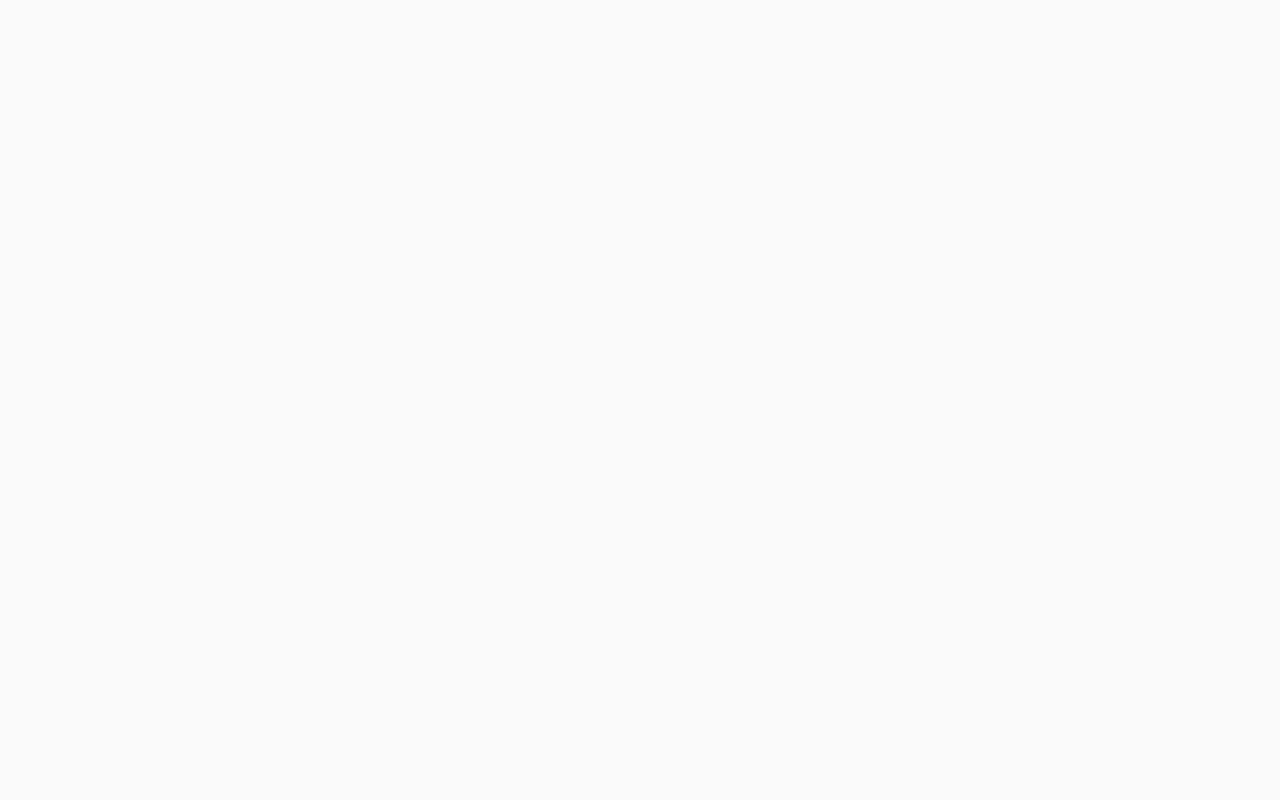
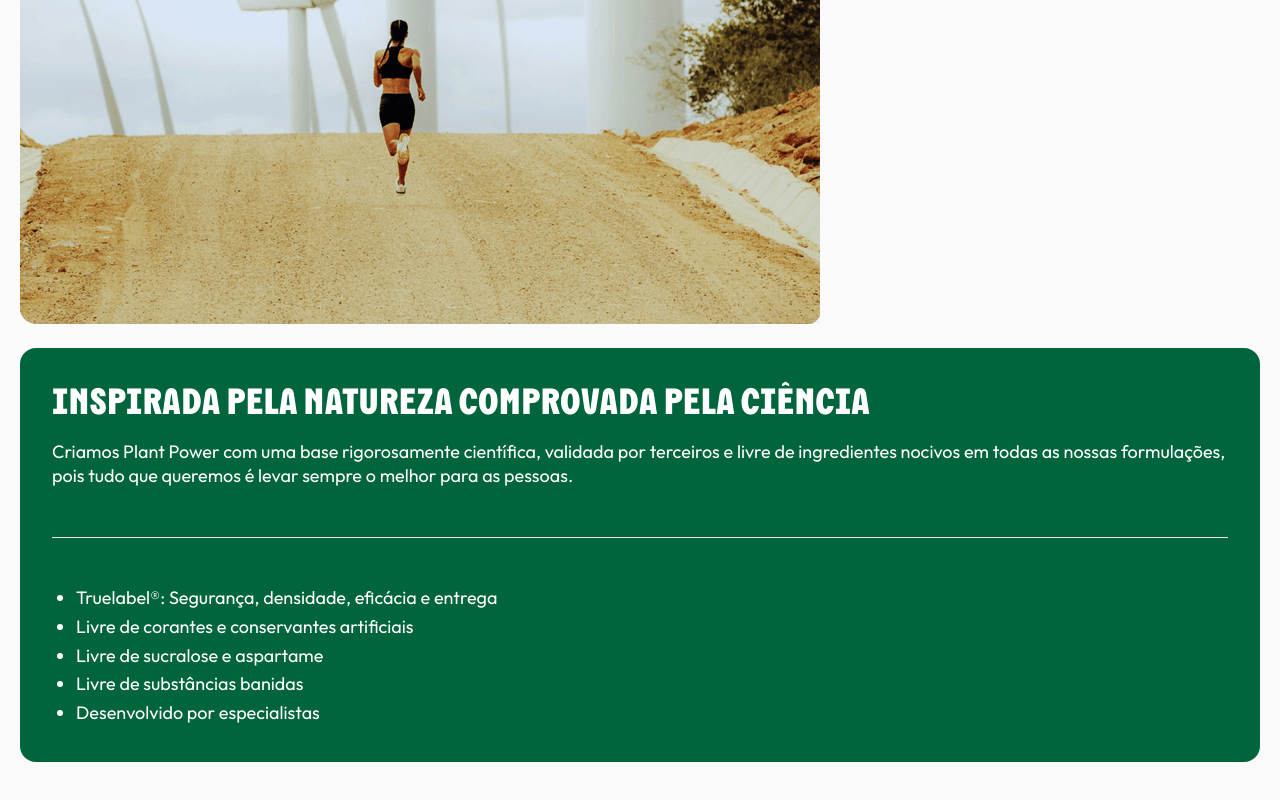
Before and after one commit to daniArbesu/plant-power-ecommerce-sanity, a Next.js app: page / in a window 1280 px wide. Shown: the part 1770-2570 px from the top of the page. Before the commit the page ends 1230 px from the top, so only its background shows below. Built offline with nearby package versions, Linux system fonts and the light colour scheme.

Commit message:
feat: add about section

```diff
--- a/src/app/globals.css
+++ b/src/app/globals.css
@@ -14,7 +14,16 @@ body {
 }
 
 @layer utilities {
-  .text-balance {
-    text-wrap: balance;
+  h1,
+  h2,
+  h3,
+  h4,
+  h5,
+  h6 {
+    @apply font-display font-bold uppercase leading-none;
+  }
+
+  h2 {
+    @apply text-4xl;
   }
 }
--- a/src/app/page.tsx
+++ b/src/app/page.tsx
@@ -1,9 +1,11 @@
-import Hero from '@/components/Hero';
+import About from '@/components/sections/About';
+import Hero from '@/components/sections/Hero';
 
 export default function Home() {
   return (
     <main>
       <Hero />
+      <About />
     </main>
   );
 }
--- /dev/null
+++ b/src/components/sections/About.tsx
@@ -0,0 +1,32 @@
+import Image from 'next/image';
+import aboutImage from './images/about-image.png';
+
+const About = () => {
+  return (
+    <section className="flex w-full max-w-[120rem] flex-col gap-6 px-5 py-16">
+      <div className="h-full overflow-hidden rounded-2xl">
+        <Image src={aboutImage} alt="About Image" className="aspect-square object-cover" />
+      </div>
+      <div className="flex h-full flex-col text-pretty rounded-2xl bg-[#00643c] p-8 text-white">
+        <div className="space-y-5">
+          <h2>Inspirada pela natureza comprovada pela ciência</h2>
+          <p>
+            Criamos Plant Power com uma base rigorosamente científica, validada por terceiros e
+            livre de ingredientes nocivos em todas as nossas formulações, pois tudo que queremos é
+            levar sempre o melhor para as pessoas.
+          </p>
+        </div>
+        <hr className="my-12" />
+        <ul className="list-outside list-disc pl-6">
+          <li className="mb-1 list-item">Truelabel®: Segurança, densidade, eficácia e entrega</li>
+          <li className="mb-1 list-item">Livre de corantes e conservantes artificiais</li>
+          <li className="mb-1 list-item">Livre de sucralose e aspartame</li>
+          <li className="mb-1 list-item">Livre de substâncias banidas</li>
+          <li className="mb-1 list-item">Desenvolvido por especialistas</li>
+        </ul>
+      </div>
+    </section>
+  );
+};
+
+export default About;
```
Also changed, not shown: src/components/sections/Hero.tsx (renamed from src/components/Hero.tsx), src/components/sections/images/about-image.png (added).
